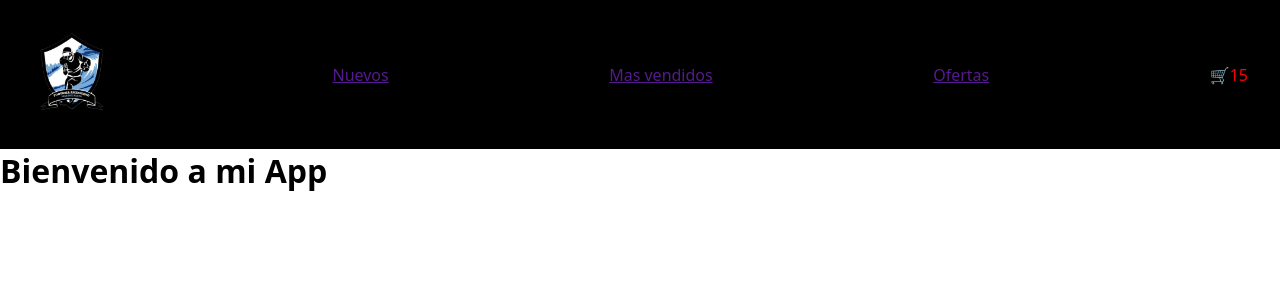
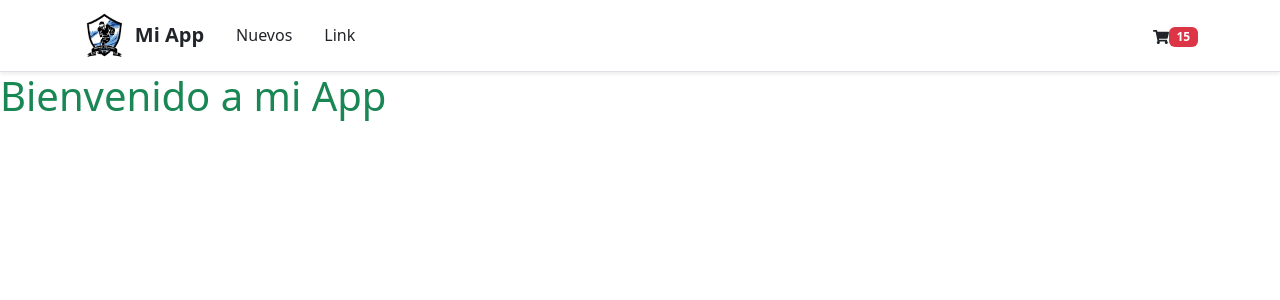
Before and after one commit to Maturojo/Coder-React-MatiasRojo, a React (Vite) app: page / in a window 1280 px wide. Shown: the top 300 px of the page. Built offline with nearby package versions, Linux system fonts and the light colour scheme.

Commit message:
Le agregue un poco de estilo

```diff
--- a/package.json
+++ b/package.json
@@ -10,8 +10,11 @@
     "preview": "vite preview"
   },
   "dependencies": {
+    "bootstrap": "^5.3.8",
     "react": "^19.1.1",
-    "react-dom": "^19.1.1"
+    "react-bootstrap": "^2.10.10",
+    "react-dom": "^19.1.1",
+    "react-icons": "^5.5.0"
   },
   "devDependencies": {
     "@eslint/js": "^9.36.0",
--- a/src/App.jsx
+++ b/src/App.jsx
@@ -1,13 +1,16 @@
 
 import Navbar from './components/Navbar'
+import NavbarBoostrap from './components/NavbarBoostrap'
 import ItemListContainer from './components/itemListContainer'
+import 'bootstrap/dist/css/bootstrap.min.css';
 import './App.css'
 
 function App() {
 
   return (
     <>
-      <Navbar/>
+      {/* <Navbar/> */}
+      <NavbarBoostrap/>
       <ItemListContainer mensaje = {'Bienvenido a mi App'}/>
     </>
   )
--- /dev/null
+++ b/src/components/CartwidgetIcons.jsx
@@ -0,0 +1,12 @@
+import Badge from 'react-bootstrap/Badge';
+import { FaShoppingCart } from "react-icons/fa";
+
+const CartwidgetIcons = ({counter}) => {
+    return(
+        <div>
+            <FaShoppingCart fontSize={'1.9 rem'}/>
+            <Badge bg="danger">{counter}</Badge>
+        </div>
+    )
+}
+export default CartwidgetIcons
--- a/src/components/ItemListContainer.jsx
+++ b/src/components/ItemListContainer.jsx
@@ -2,7 +2,7 @@ const ItemListContainer = ({mensaje}) => {
     // const {mensaje} = props
     return (
         <div>
-            <h1>{mensaje}</h1>
+            <h1 className="text-success">{mensaje}</h1>
         </div>
     )
 }
--- /dev/null
+++ b/src/components/NavbarBoostrap.jsx
@@ -0,0 +1,51 @@
+    import Container from 'react-bootstrap/Container';
+    import Nav from 'react-bootstrap/Nav';
+    import Navbar from 'react-bootstrap/Navbar';
+    import NavDropdown from 'react-bootstrap/NavDropdown';
+    import CartwidgetIcons from './CartwidgetIcons';
+    import "../css/Navbar.css";
+
+    function BasicExample() {
+    return (
+        <Navbar
+            expand="lg"
+            sticky="top"
+            className="bg-white/80 backdrop-blur border-bottom shadow-sm py-2"
+            >
+            <Container>
+                {/* Logo + Marca */}
+                <Navbar.Brand href="#home" className="d-flex align-items-center gap-2">
+                <img
+                    src="../Logo.png"
+                    alt="Logo"
+                    style={{ width: "2.8rem", borderRadius: "0.5rem" }}
+                />
+                <span className="fw-bold fs-5 text-dark">Mi App</span>
+                </Navbar.Brand>
+
+
+                <Navbar.Toggle aria-controls="basic-navbar-nav" />
+
+                {/* Contenido colapsable */}
+                <Navbar.Collapse id="basic-navbar-nav">
+                <Nav className="me-auto align-items-center">
+                    <Nav.Link href="#home" className="mx-2 text-dark fw-medium hover-link">
+                    Nuevos
+                    </Nav.Link>
+                    <Nav.Link href="#link" className="mx-2 text-dark fw-medium hover-link">
+                    Link
+                    </Nav.Link>
+
+                </Nav>
+
+
+                <div className="ms-lg-4">
+                    <CartwidgetIcons counter={15} />
+                </div>
+                </Navbar.Collapse>
+            </Container>
+        </Navbar>
+    );
+    }
+
+    export default BasicExample;
--- a/src/css/Navbar.css
+++ b/src/css/Navbar.css
@@ -1,11 +1,96 @@
-.nav-conteiner {
-    background-color: black;
-    padding: 2rem;
-    display: flex ;
+/* Contenedor principal del navbar */
+.nav-container {
+    background-color: rgba(255, 255, 255, 0.8); /* fondo translúcido */
+    backdrop-filter: blur(10px);
+    border-bottom: 1px solid rgba(0, 0, 0, 0.05);
+    padding: 1rem 2rem;
+    display: flex;
     justify-content: space-between;
     align-items: center;
+    position: sticky;
+    top: 0;
+    z-index: 1000;
+    box-shadow: 0 4px 10px rgba(0, 0, 0, 0.06);
+    transition: background 0.3s ease, box-shadow 0.3s ease;
 }
 
+
 .logo {
-    width: 5rem;
+    width: 4rem;
+    border-radius: 0.5rem;
+    transition: transform 0.3s ease;
 }
+
+.logo:hover {
+    transform: scale(1.05);
+}
+
+
+.nav-container a {
+    color: #1a1a1a;
+    text-decoration: none;
+    font-weight: 500;
+    margin: 0 1rem;
+    position: relative;
+    transition: color 0.3s ease;
+    }
+
+/* Línea animada bajo los links */
+.nav-container a::after {
+    content: "";
+    position: absolute;
+    bottom: -4px;
+    left: 0;
+    width: 0%;
+    height: 2px;
+    background-color: #c1121f;
+    transition: width 0.3s ease;
+}
+
+.nav-container a:hover {
+    color: #c1121f;
+}
+
+.nav-container a:hover::after {
+    width: 100%;
+}
+
+
+.cart-icon {
+    position: relative;
+    display: inline-flex;
+    align-items: center;
+    justify-content: center;
+    font-size: 1.5rem;
+    color: #1a1a1a;
+    cursor: pointer;
+}
+
+.cart-badge {
+    position: absolute;
+    top: -8px;
+    right: -10px;
+    background-color: #c1121f;
+    color: white;
+    border-radius: 999px;
+    font-size: 0.7rem;
+    padding: 2px 6px;
+    font-weight: bold;
+}
+
+/* Responsive */
+@media (max-width: 768px) {
+    .nav-container {
+        flex-direction: column;
+        align-items: flex-start;
+        padding: 1rem;
+    }
+
+    .nav-container a {
+        margin: 0.5rem 0;
+    }
+
+    .logo {
+        margin-bottom: 0.5rem;
+    }
+}
```
Also changed, not shown: 1 other file (tests, documents, lock files or other folders).
